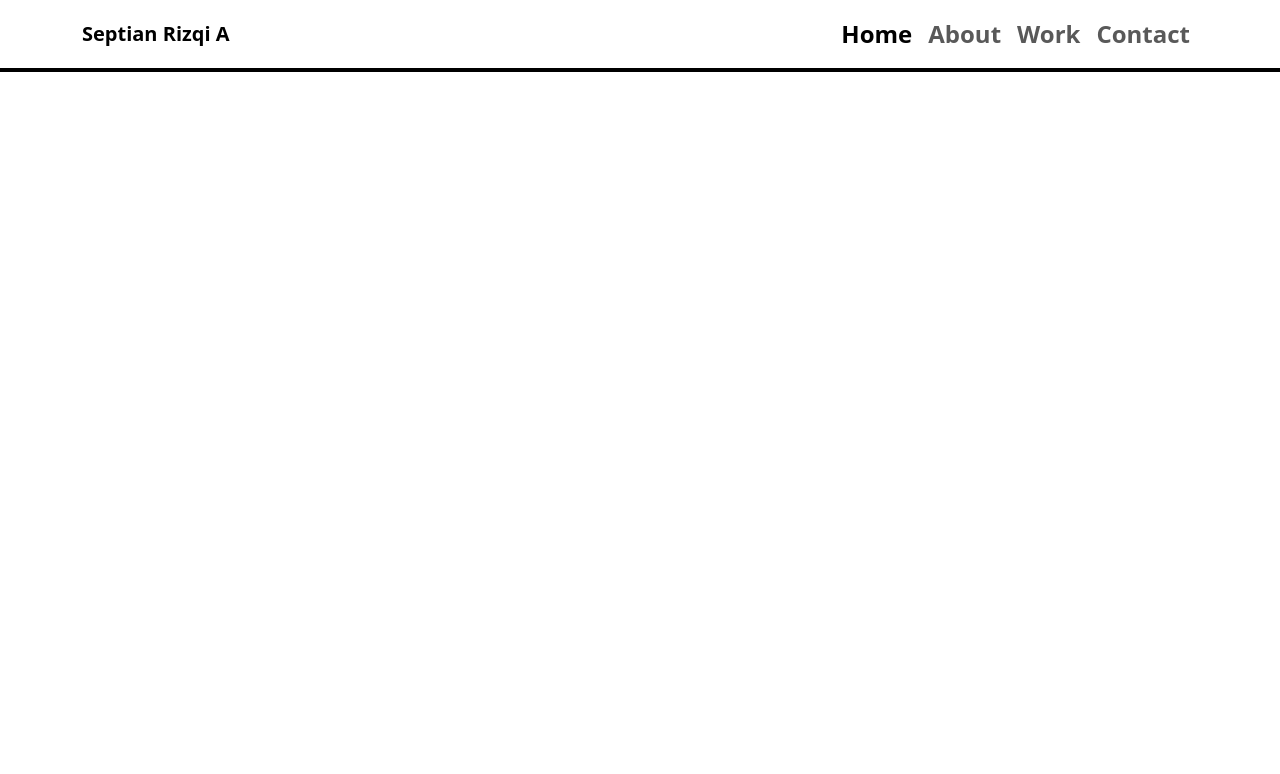
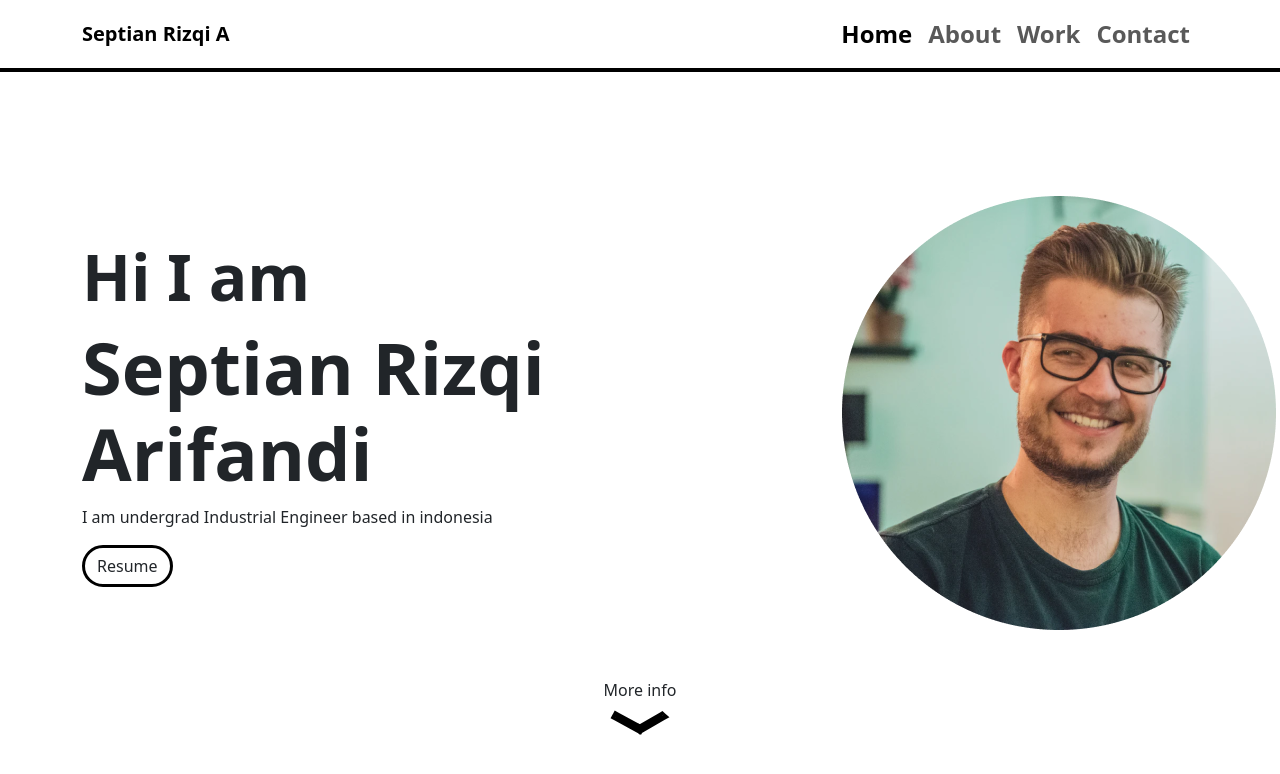
Before and after one commit to septianshft/Portofolio, a plain HTML site: page index.html in a window 1280 px wide. Drawn offline with nearby package versions, Linux system fonts and the light colour scheme.

Commit message:
add home

```diff
--- a/index.html
+++ b/index.html
@@ -32,6 +32,24 @@
           </div>
         </div>
       </nav>
+
+    <section id="home" class="home container">
+      <div class="row d-flex align-items-center">
+        <div class="col-8">
+          <h3 class="fw-semibold">Hi I am </h3>
+          <h1 class="fw-bold">Septian Rizqi Arifandi</h1>
+          <p>I am undergrad Industrial Engineer based in indonesia</p>
+          <a class= "btn button" href="images/potrait.png" download>Resume</a>
+        </div>
+        <div class="col-4">
+          <img src="images/potrait.png" alt="Potrait">
+        </div>
+      </div>
+      <div class="arrow w-100 d-flex align-items-center flex-column mt-5">
+        <a class="text-decoration-none text-dark" href="#about">More info</a>
+        <img class="mt-2" src="images/arrow.svg" alt="arrow">
+      </div>
+    </section>
     <script src="https://cdn.jsdelivr.net/npm/@popperjs/core@2.11.8/dist/umd/popper.min.js" integrity="sha384-I7E8VVD/ismYTF4hNIPjVp/Zjvgyol6VFvRkX/vR+Vc4jQkC+hVqc2pM8ODewa9r" crossorigin="anonymous"></script>
     <script src="https://cdn.jsdelivr.net/npm/bootstrap@5.3.3/dist/js/bootstrap.min.js" integrity="sha384-0pUGZvbkm6XF6gxjEnlmuGrJXVbNuzT9qBBavbLwCsOGabYfZo0T0to5eqruptLy" crossorigin="anonymous"></script>
     <script src="https://code.jquery.com/jquery-3.7.1.min.js" integrity="sha256-/JqT3SQfawRcv/BIHPThkBvs0OEvtFFmqPF/lYI/Cxo=" crossorigin="anonymous"></script>
--- a/style.css
+++ b/style.css
@@ -1,4 +1,47 @@
+section{
+    padding-top: 128px;
+}
+
+.btn.button{
+    border: 3px solid black;
+    border-radius: 32px;
+}
+
+.btn.button:hover{
+    border: 3px solid black;
+    background-color: black;
+    color: white;
+}
+
 .navbar{
     background-color: white;
     box-shadow: 0 0 0 4px black;
 }
+
+.home h1{
+    font-size: 72px;
+}
+
+.home h3{
+    font-size: 64px;
+}
+
+.home .arrow img{
+    width: 60px;
+}
+
+.arrow img {
+    animation: upDown 1s infinite;
+}
+
+@keyframes upDown {
+    0% {
+      transform: translateY(0);
+    }
+    50% {
+      transform: translateY(10px);
+    }
+    100% {
+        transform: translateY(0);
+    }
+}
```
